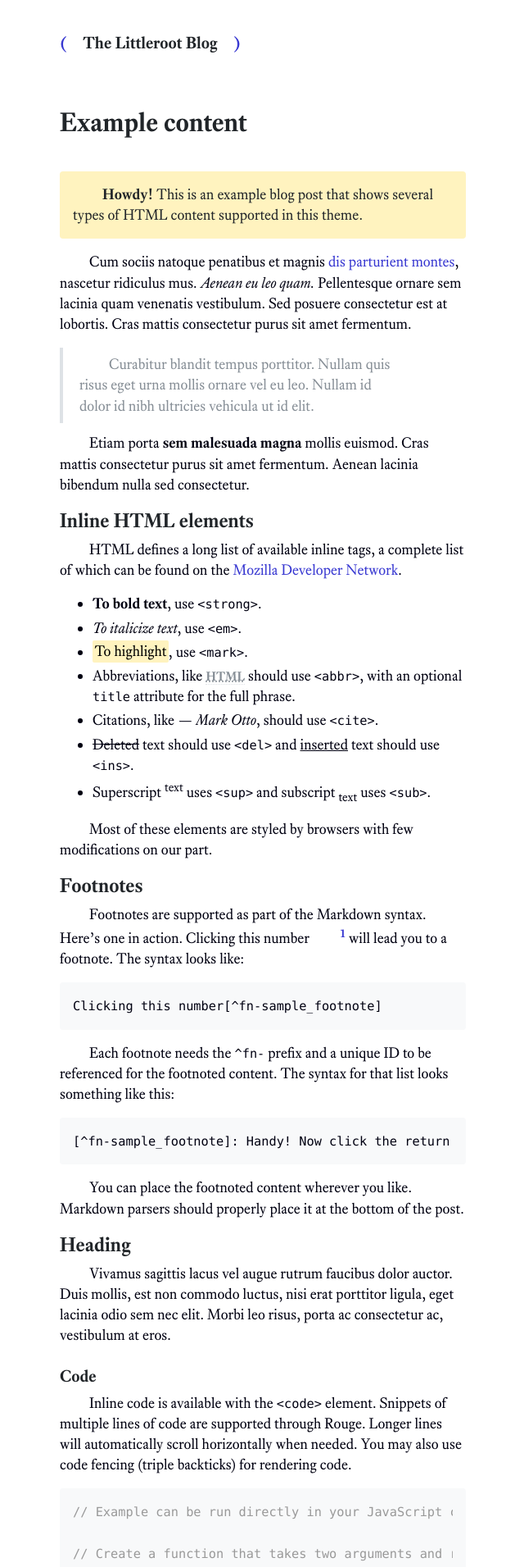
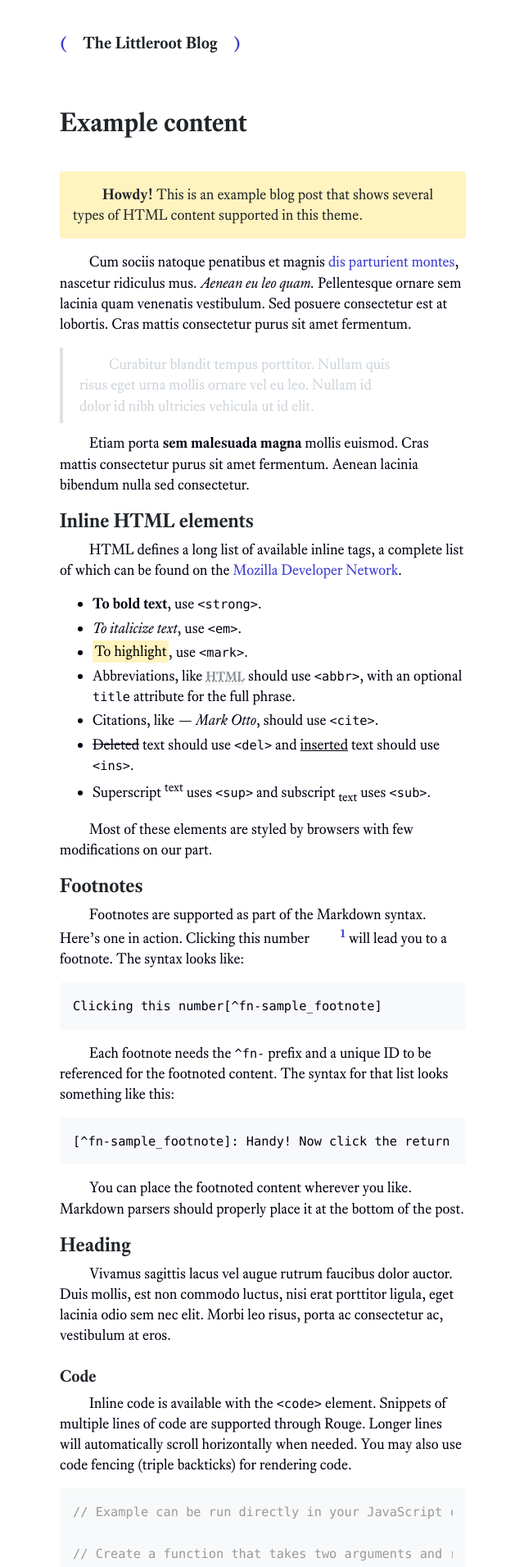
Before and after one commit to littleroot/blog, a Jekyll site: the page built from _pages/example-content.md, in a window 1280 px wide. Shown: the top 1911 px of the page at 82% size, without its empty margins (319-959 px from the left). Built offline with Jekyll 4.4.1, drawn with Linux system fonts in a browser that asks for light colours.

```diff
--- a/_sass/typography.scss
+++ b/_sass/typography.scss
@@ -69,7 +69,7 @@
 blockquote {
   padding: .5rem 1rem;
   margin: .8rem 0;
-  color: $gray-600;
+  color: $gray-400;
   border-left: .25rem solid $border-color;
 
   p:last-child {
```
